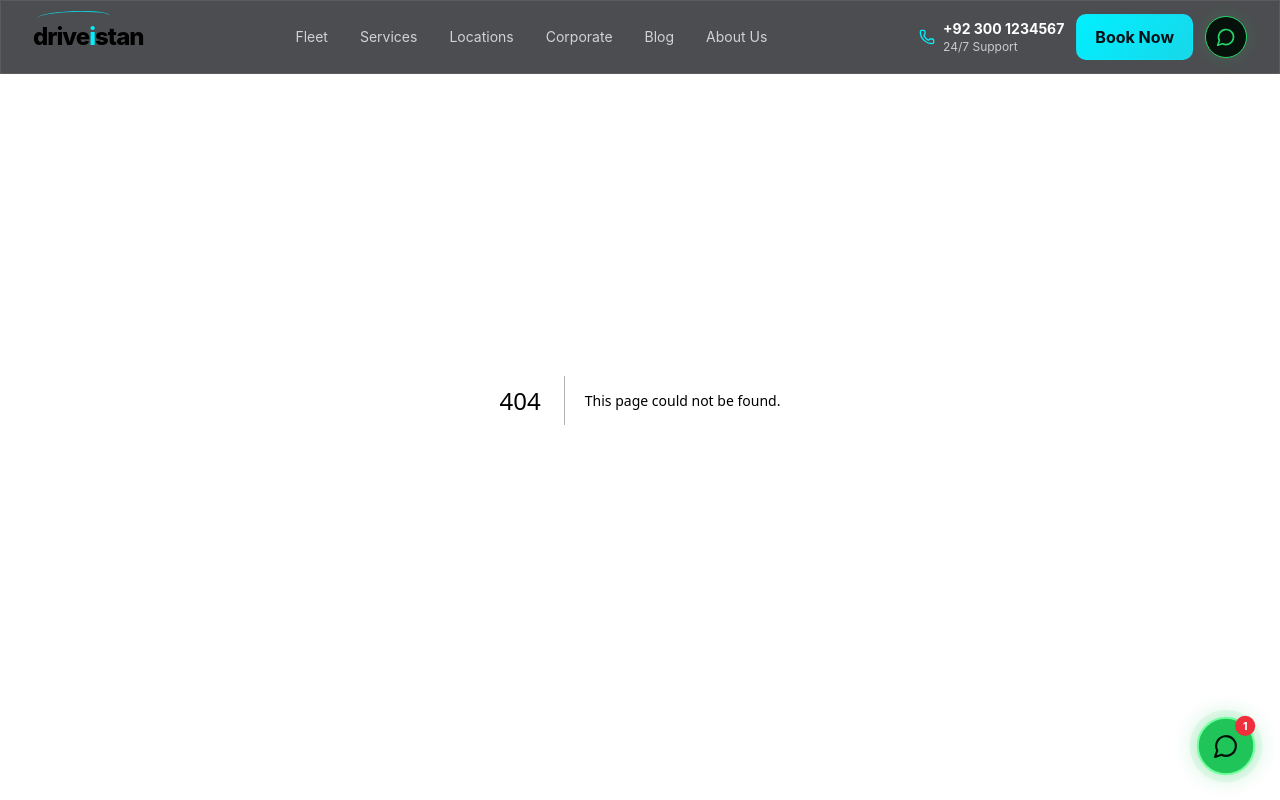
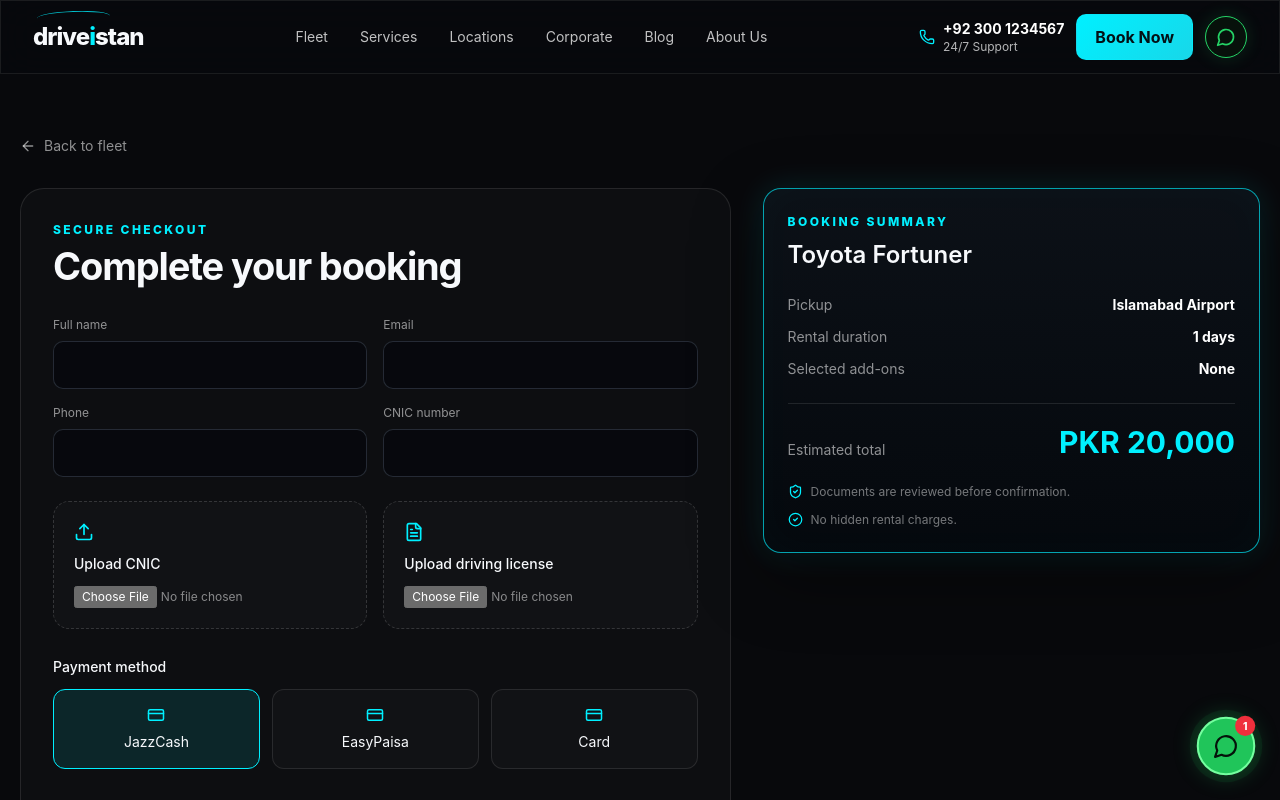
Before and after one commit to AyFarukh/Rent-a-car, a Next.js app: page /booking in a window 1280 px wide. Before the commit this address had no page. Shown: the top 800 px of the page. Built offline with nearby package versions, Linux system fonts and the light colour scheme.

Commit message:
Add complete booking checkout page

```diff
--- /dev/null
+++ b/src/app/booking/page.tsx
@@ -0,0 +1,35 @@
+'use client';
+
+import { useSearchParams } from 'next/navigation';
+import { useMemo, useState } from 'react';
+import Link from 'next/link';
+import { ArrowLeft, CheckCircle2, CreditCard, FileText, ShieldCheck, Upload } from 'lucide-react';
+
+export default function BookingPage(){
+  const params = useSearchParams();
+  const [submitted,setSubmitted] = useState(false);
+  const [form,setForm] = useState({name:'',email:'',phone:'',cnic:'',license:'',payment:'JazzCash'});
+  const vehicle = params.get('vehicle') || 'toyota-fortuner';
+  const pickup = params.get('pickup') || 'Islamabad Airport';
+  const pickupDate = params.get('pickupDate') || '';
+  const returnDate = params.get('returnDate') || '';
+  const addons = params.get('addons')?.split(',').filter(Boolean) || [];
+  const days = useMemo(()=> pickupDate && returnDate ? Math.max(1,Math.ceil((new Date(returnDate).getTime()-new Date(pickupDate).getTime())/86400000)) : 1,[pickupDate,returnDate]);
+  const total = 20000*days + (addons.includes('chauffeur')?4000*days:0) + (addons.includes('outcity')?2500:0) + (addons.includes('babyseat')?1000:0) + (addons.includes('meal')?1500*days:0);
+
+  function submit(e:React.FormEvent){e.preventDefault();setSubmitted(true)}
+
+  if(submitted) return <main className="min-h-[70vh] bg-background pt-28"><section className="section-shell py-20"><div className="mx-auto max-w-2xl rounded-3xl border border-cyan/30 bg-white/[.03] p-8 text-center"><CheckCircle2 className="mx-auto text-cyan" size={52}/><h1 className="mt-5 text-3xl font-bold">Booking request received</h1><p className="mt-3 text-white/55">Your booking reference is <strong className="text-white">DRI-{Date.now().toString().slice(-6)}</strong>. Our team will verify your documents and payment before confirming the vehicle.</p><Link href="/" className="cyan-button mt-7">Back to homepage</Link></div></section></main>;
+
+  return <main className="min-h-screen bg-background pt-24"><section className="section-shell py-10"><Link href="/fleet" className="inline-flex items-center gap-2 text-sm text-white/55 hover:text-cyan"><ArrowLeft size={16}/>Back to fleet</Link><div className="mt-7 grid gap-8 lg:grid-cols-[1fr_.7fr]">
+    <form onSubmit={submit} className="rounded-3xl border border-white/10 bg-white/[.025] p-6 sm:p-8">
+      <p className="eyebrow">Secure checkout</p><h1 className="section-title">Complete your booking</h1><div className="mt-7 grid gap-4 sm:grid-cols-2">
+        {[["Full name","name","text"],["Email","email","email"],["Phone","phone","tel"],["CNIC number","cnic","text"]].map(([label,key,type])=><label key={key} className="block"><span className="mb-2 block text-xs text-white/55">{label}</span><input required type={type} value={form[key as keyof typeof form]} onChange={e=>setForm({...form,[key]:e.target.value})} className="field-box w-full outline-none"/></label>)}
+      </div>
+      <div className="mt-6 grid gap-4 sm:grid-cols-2"><label className="rounded-2xl border border-dashed border-white/15 bg-white/[.02] p-5"><Upload className="text-cyan" size={20}/><span className="mt-3 block text-sm font-medium">Upload CNIC</span><input required type="file" className="mt-3 block w-full text-xs text-white/50"/></label><label className="rounded-2xl border border-dashed border-white/15 bg-white/[.02] p-5"><FileText className="text-cyan" size={20}/><span className="mt-3 block text-sm font-medium">Upload driving license</span><input required type="file" className="mt-3 block w-full text-xs text-white/50"/></label></div>
+      <div className="mt-7"><span className="mb-3 block text-sm font-medium">Payment method</span><div className="grid gap-3 sm:grid-cols-3">{['JazzCash','EasyPaisa','Card'].map(p=><button type="button" key={p} onClick={()=>setForm({...form,payment:p})} className={`rounded-xl border px-4 py-4 text-sm ${form.payment===p?'border-cyan bg-cyan/10':'border-white/10 bg-white/[.02]'}`}><CreditCard size={18} className="mx-auto mb-2 text-cyan"/>{p}</button>)}</div></div>
+      <button className="cyan-button mt-8 w-full py-4">Submit booking request</button>
+    </form>
+    <aside className="booking-card h-fit"><p className="eyebrow">Booking summary</p><h2 className="mt-2 text-2xl font-semibold capitalize">{vehicle.replaceAll('-',' ')}</h2><div className="mt-6 space-y-3 text-sm text-white/55"><div className="flex justify-between"><span>Pickup</span><strong className="text-white">{pickup}</strong></div><div className="flex justify-between"><span>Rental duration</span><strong className="text-white">{days} days</strong></div><div className="flex justify-between"><span>Selected add-ons</span><strong className="text-white">{addons.length || 'None'}</strong></div></div><div className="mt-6 border-t border-white/10 pt-5"><div className="flex items-end justify-between"><span className="text-sm text-white/55">Estimated total</span><strong className="text-3xl text-cyan">PKR {total.toLocaleString()}</strong></div></div><div className="mt-6 space-y-3 text-xs text-white/45"><p className="flex gap-2"><ShieldCheck size={15} className="text-cyan"/>Documents are reviewed before confirmation.</p><p className="flex gap-2"><CheckCircle2 size={15} className="text-cyan"/>No hidden rental charges.</p></div></aside>
+  </div></section></main>
+}
```
